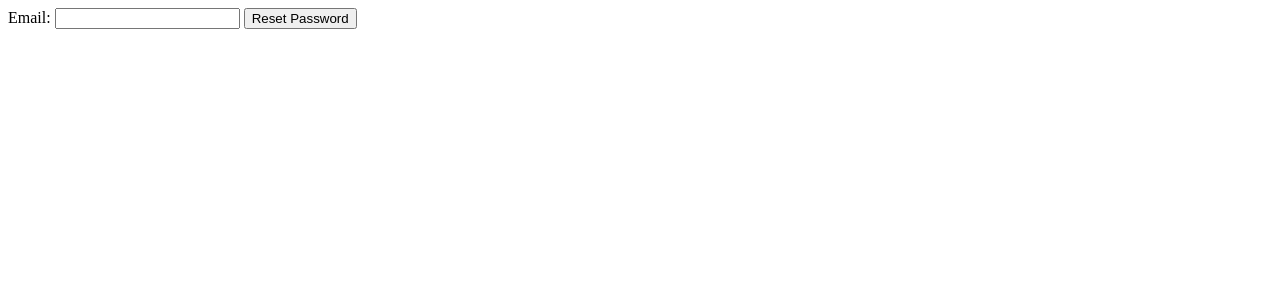
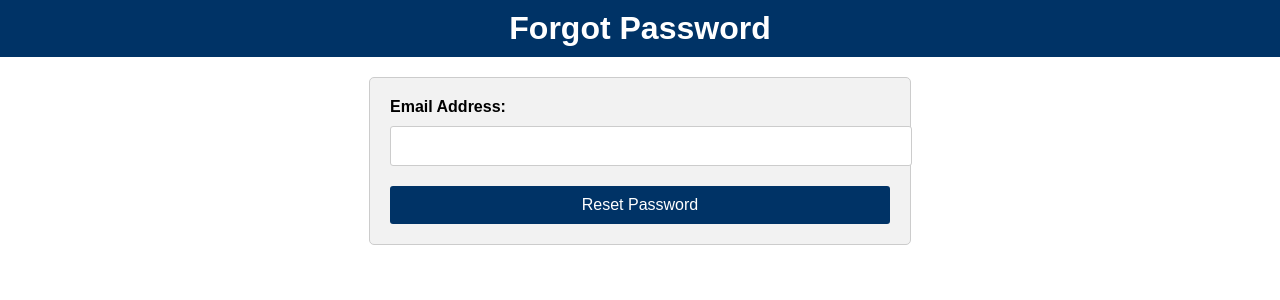
Before and after one commit to fenil264/IBM_Project, a Flask app: page /reset_password in a window 1280 px wide. Shown: the top 300 px of the page. Run offline with Flask 2, Linux system fonts and the light colour scheme; parts of the project's set-up code (start-up, migrations or seed data) failed here and were passed over.

Commit message:
Update forgot_password.html

```diff
--- a/app/templates/forgot_password.html
+++ b/app/templates/forgot_password.html
@@ -2,19 +2,94 @@
 <html>
   <head>
     <title>Forgot Password</title>
+    <style>
+      body {
+        font-family: Arial, sans-serif;
+        margin: 0;
+        padding: 0;
+      }
+
+      header {
+        background-color: #003366;
+        color: #fff;
+        padding: 10px;
+        text-align: center;
+      }
+
+      h1 {
+        margin: 0;
+      }
+
+      form {
+        background-color: #f2f2f2;
+        border: 1px solid #ccc;
+        border-radius: 5px;
+        margin: 20px auto;
+        max-width: 500px;
+        padding: 20px;
+      }
+
+      label {
+        display: block;
+        font-size: 16px;
+        font-weight: bold;
+        margin-bottom: 10px;
+      }
+
+      input[type="email"] {
+        border: 1px solid #ccc;
+        border-radius: 3px;
+        font-size: 16px;
+        margin-bottom: 20px;
+        padding: 10px;
+        width: 100%;
+      }
+
+      button[type="submit"] {
+        background-color: #003366;
+        border: none;
+        border-radius: 3px;
+        color: #fff;
+        cursor: pointer;
+        font-size: 16px;
+        padding: 10px;
+        width: 100%;
+      }
+
+      button[type="submit"]:hover {
+        background-color: #002244;
+      }
+
+      .error-message {
+        color: #ff0000;
+        font-size: 14px;
+        margin-bottom: 10px;
+      }
+
+      .success-message {
+        color: #008000;
+        font-size: 14px;
+        margin-bottom: 10px;
+      }
+    </style>
   </head>
   <body>
-    {% with messages = get_flashed_messages() %}
-      {% if messages %}
-        <ul>
+    <header>
+      <h1>Forgot Password</h1>
+    </header>
+    <form action="{{ url_for('forgot_password') }}" method="POST">
+      {% with messages = get_flashed_messages() %}
+        {% if messages %}
           {% for message in messages %}
-            <li>{{ message }}</li>
+            {% if 'error' in message %}
+              <div class="error-message">{{ message }}</div>
+            {% else %}
+              <div class="success-message">{{ message }}</div>
+            {% endif %}
           {% endfor %}
-        </ul>
-      {% endif %}
-    {% endwith %}
-    <form action="{{ url_for('forgot_password') }}" method="POST">
-      <label for="email">Email:</label>
+        {% endif %}
+      {% endwith %}
+      <label for="email">Email Address:</label>
       <input type="email" name="email" required>
       <button type="submit">Reset Password</button>
     </form>
```
